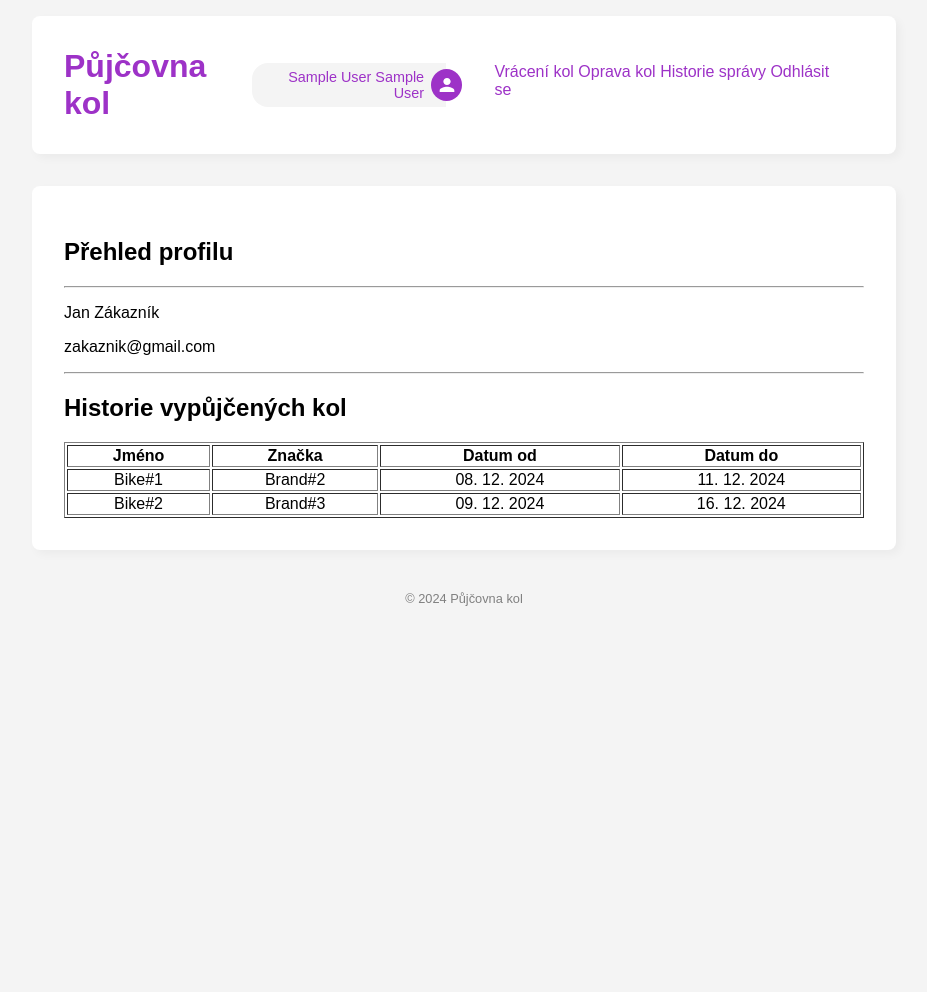
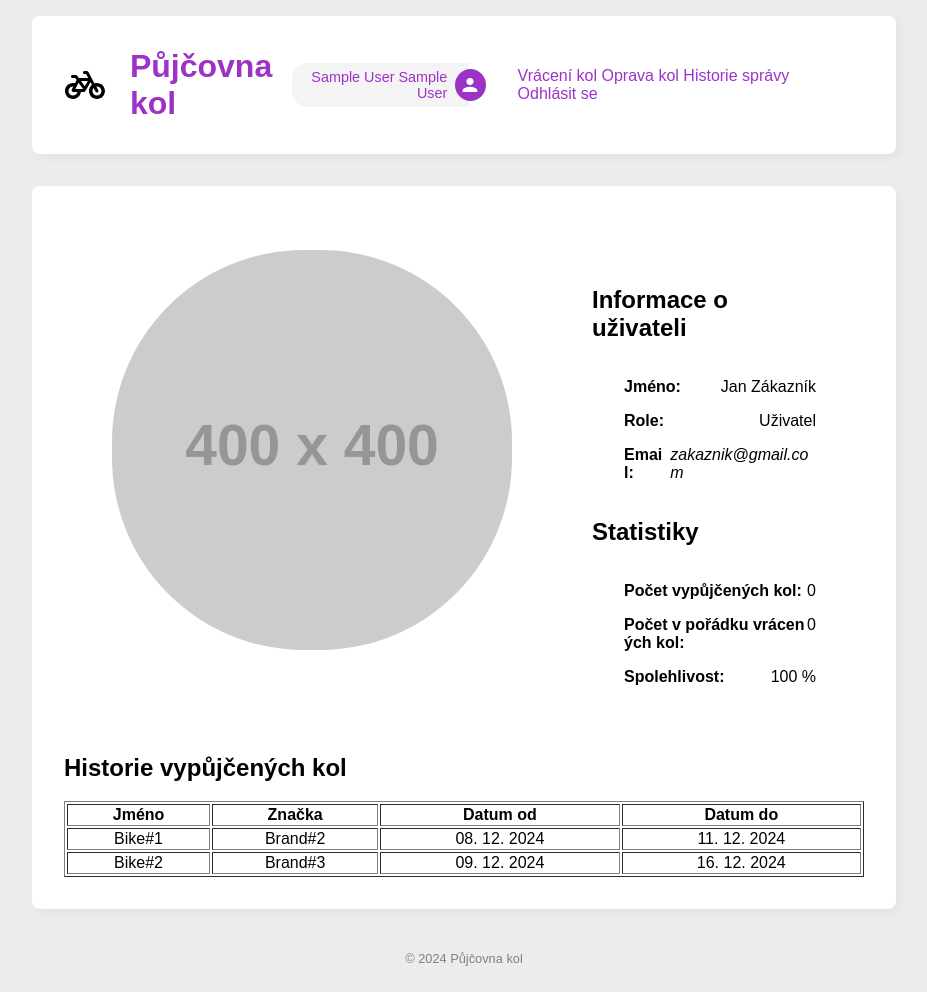
Before and after one commit to svareX/bike-rental, a Flask app: page /profile/1 in a window 1280 px wide. Shown: the whole page, without its empty margins (176-1103 px from the left). Before the commit the page ends 606 px from the top, so only its background shows below. Run offline with Flask 2, Linux system fonts and the light colour scheme; the visitor is signed in with stand-in values (Sample User, id 1); data comes from the database, SQL or seed files in the repository; grey boxes labelled with a size stand in for pictures from a placeholder-image service; some libraries are stand-ins or nearby versions.

Commit message:
Profile css

```diff
--- a/static/css/styles.css
+++ b/static/css/styles.css
@@ -72,6 +72,8 @@ body {
 .page-wrapper {
     display: flex;
     justify-content: center;
+    background-color: rgb(0, 0, 0, 0.03);
+    min-height: 100vh;
 }
 
 .page {
@@ -127,12 +129,27 @@ footer {
     align-items: center;
 }
 
+.logo {
+    display: flex;
+    flex-direction: row;
+    justify-items: space-between;
+    width: 20vw;
+    align-items: center;
+}
+
+.topbar a svg {
+    height: 4vh;
+    width: 4vw;
+    margin-right: 1.5em;
+}
+
 .topbar h1 {
     margin: 0;
 }
 
 .nav {
     display: flex; /* (A) */
+    align-items: center;
 }
 
 .nav div {
@@ -466,6 +483,7 @@ footer {
     background: white;
     border-radius: 8px;
     box-shadow: rgba(0, 0, 0, 0.12) 10px 10px 10px;
+    padding: 1em 1em 1em 1em;
 }
 
 .bike-header {
@@ -485,3 +503,55 @@ footer {
     justify-content: space-between;
     margin: 2em 2em 1em 2em;
 }
+
+.profile-box {
+    margin: auto;
+    width: 50vw;
+    display: flex;
+    justify-content: center;
+}
+
+.profile {
+    display: flex;
+    flex-direction: row;
+    justify-content: space-between;
+    gap: 3em;
+    padding: 2em 3em 1em 3em;
+    min-height: 50vh;
+}
+
+.profile-img {
+    width: 100%;
+    height: 250px;
+    object-fit: fill;
+}
+
+.profile-img img {
+    border-radius: 48%;
+}
+
+.profile-info {
+    display: flex;
+    flex-direction: column;
+    padding: 1em 0em 1em 2em;
+}
+
+.profile-info-div {
+    width: 17.5vw;
+    padding: 0 0 0 2em;
+}
+
+.profile-info-item {
+    display: flex;
+    flex: row;
+    justify-content: space-between;
+    word-break: break-all;
+}
+
+.profile-info-item span:not(.italic) {
+    font-weight: bold;
+}
+
+.italic {
+    font-style: italic;
+}
--- a/templates/__header.jinja
+++ b/templates/__header.jinja
@@ -5,8 +5,9 @@
                     menu
                 </span>
         </div>
-        <a href="{{ url_for('view_dashboard_page') }}">
-    <h1 class="mr-1">Půjčovna kol</h1>
+        <a href="{{ url_for('view_dashboard_page') }}" class="logo">
+            <svg xmlns="http://www.w3.org/2000/svg" viewBox="0 0 640 512"><!--!Font Awesome Free 6.7.2 by @fontawesome - https://fontawesome.com License - https://fontawesome.com/license/free Copyright 2024 Fonticons, Inc.--><path d="M312 32c-13.3 0-24 10.7-24 24s10.7 24 24 24l25.7 0 34.6 64-149.4 0-27.4-38C191 99.7 183.7 96 176 96l-56 0c-13.3 0-24 10.7-24 24s10.7 24 24 24l43.7 0 22.1 30.7-26.6 53.1c-10-2.5-20.5-3.8-31.2-3.8C57.3 224 0 281.3 0 352s57.3 128 128 128c65.3 0 119.1-48.9 127-112l49 0c8.5 0 16.3-4.5 20.7-11.8l84.8-143.5 21.7 40.1C402.4 276.3 384 312 384 352c0 70.7 57.3 128 128 128s128-57.3 128-128s-57.3-128-128-128c-13.5 0-26.5 2.1-38.7 6L375.4 48.8C369.8 38.4 359 32 347.2 32L312 32zM458.6 303.7l32.3 59.7c6.3 11.7 20.9 16 32.5 9.7s16-20.9 9.7-32.5l-32.3-59.7c3.6-.6 7.4-.9 11.2-.9c39.8 0 72 32.2 72 72s-32.2 72-72 72s-72-32.2-72-72c0-18.6 7-35.5 18.6-48.3zM133.2 368l65 0c-7.3 32.1-36 56-70.2 56c-39.8 0-72-32.2-72-72s32.2-72 72-72c1.7 0 3.4 .1 5.1 .2l-24.2 48.5c-9 18.1 4.1 39.4 24.3 39.4zm33.7-48l50.7-101.3 72.9 101.2-.1 .1-123.5 0zm90.6-128l108.5 0L317 274.8 257.4 192z"/></svg>
+            <h1 class="mr-1">Půjčovna kol</h1>
         </a>
     <div class="nav">
     {% if session['authenticated'] %}
--- a/templates/dashboard.jinja
+++ b/templates/dashboard.jinja
@@ -61,8 +61,6 @@
                             </p>
                             <img src="{{ url_for('static', filename='img/' + bike.img) }}" alt="{{ bike.name }}" class="bike-img">
                             <p class="bike-price">Cena na den: <span>{{ bike.price_per_day }}</span></p>
-                            <br>
-
                             {% if session['role'] == 1 %}
                                 <a href="{{ url_for('edit_bike.page', bike_id=bike.id) }}">
                                     <button>Upravit</button>
@@ -81,7 +79,6 @@
                                     <b>Kolo se vyřizuje zaměstnanci.</b>
                                 {% endif %}
                             {% endif %}
-                            <hr>
                         </div>
                     {% endfor %}
                 {% endif %}
--- a/templates/profile.jinja
+++ b/templates/profile.jinja
@@ -1,13 +1,51 @@
 {% extends '__main.jinja' %}
 
 {% block content %}
-    <div class="main">
-        <div class="box dashboard">
-            <h2>Přehled profilu</h2>
-            <hr>
-            <p>{{ user.first_name }} {{ user.last_name }}</p>
-            <p>{{ user.email }}</p>
-            <hr>
+        <div class="main profile-box">
+            <div class="box dashboard ">
+                <div class="profile">
+                    <div class="profile-img">
+                        <img src="https://placehold.co/400x400" alt="Profilový obrázek">
+                    </div>
+                    <div class="profile-info">
+                        <h2>Informace o uživateli</h2>
+                        <div class="profile-info-div">
+                            <p class="profile-info-item">
+                                <span>Jméno: </span>
+                                {{ user.first_name }} {{ user.last_name }}
+                            </p>
+                            <p class="profile-info-item">
+                                <span>Role: </span>
+                                {% if user.role == 0 %}
+                                    Uživatel
+                                {% else %}
+                                    Správce
+                                {% endif %}
+                            </p>
+                            <p class="profile-info-item">
+                                <span>Email: </span>
+                                <span class="italic">{{ user.email }}</span>
+                            </p>
+                        </div>
+                        {% if user.id == session['user_id'] or session['role'] == 1  %}
+                            <h2>Statistiky</h2>
+                            <div class="profile-info-div">
+                                <p class="profile-info-item">
+                                    <span>Počet vypůjčených kol: </span>
+                                    {{ '0' }}
+                                </p>
+                                <p class="profile-info-item">
+                                    <span>Počet v pořádku vrácených kol: </span>
+                                    {{ '0' }}
+                                </p>
+                                <p class="profile-info-item">
+                                    <span>Spolehlivost: </span>
+                                    {{ '100 %' }}
+                                </p>
+                            </div>
+                        {% endif %}
+                    </div>
+                </div>
             {% if bikes %}
                 <h2>Historie vypůjčených kol</h2>
                 <table style="width:100%;text-align:center" border="1px">
```
Also changed, not shown: 1 other file. Lines whose indentation alone changed are shown as unchanged.
